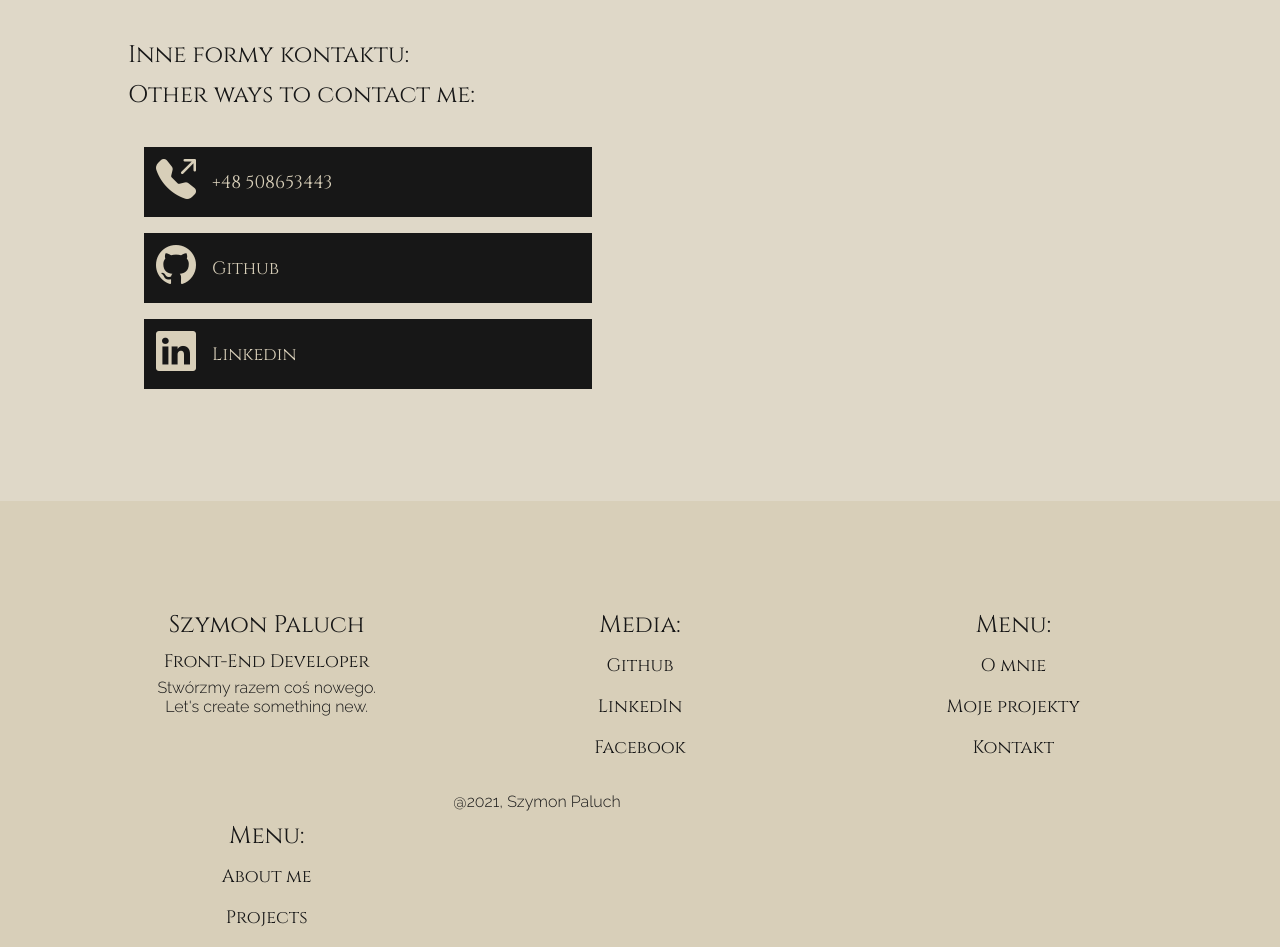
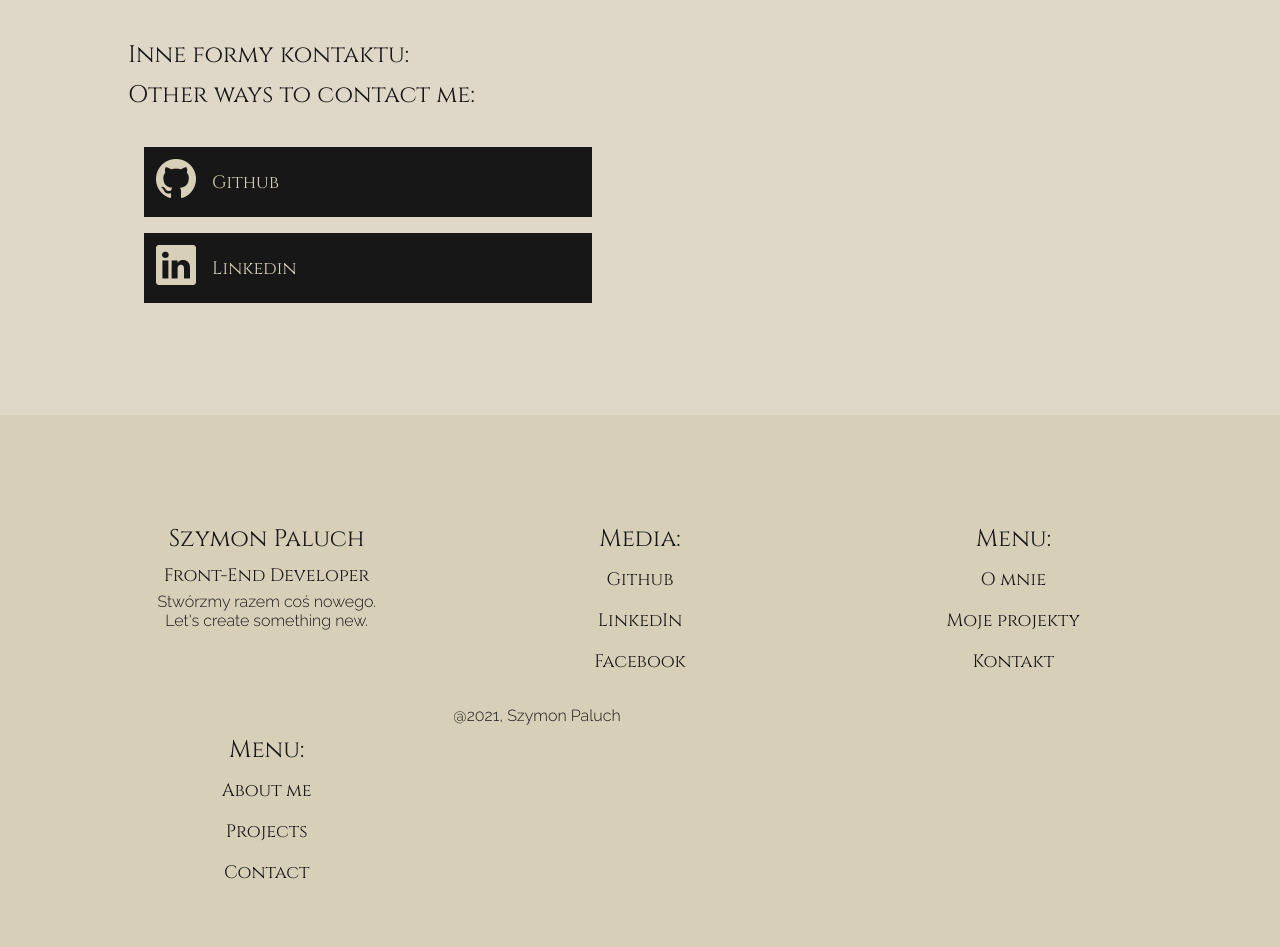
Before and after one commit to rekeye/Portfolio, a website built with webpack: page src/index.html in a window 1280 px wide. Shown: the part 2400-3347 px from the top of the page. Built offline with nearby package versions, Linux system fonts and the light colour scheme; no server answers.

Commit message:
Update index.html

```diff
--- a/src/index.html
+++ b/src/index.html
@@ -123,10 +123,6 @@
                 <h3 lang="pl">Inne formy kontaktu:</h3>
                 <h3 lang="en">Other ways to contact me:</h3>
                 <div class="icon__container">
-                    <a class="cta__link cta__link--contact" href="tel:+48508653443">
-                        <i class="bi-telephone-outbound-fill icon"></i>
-                        <span>+48 508653443</span>
-                    </a>
                     <a class="cta__link cta__link--contact" href="https://github.com/rekeye" target="_blank" rel="noopener noreferrer">
                         <i class="bi-github icon"></i>
                         <span>Github</span>
```
